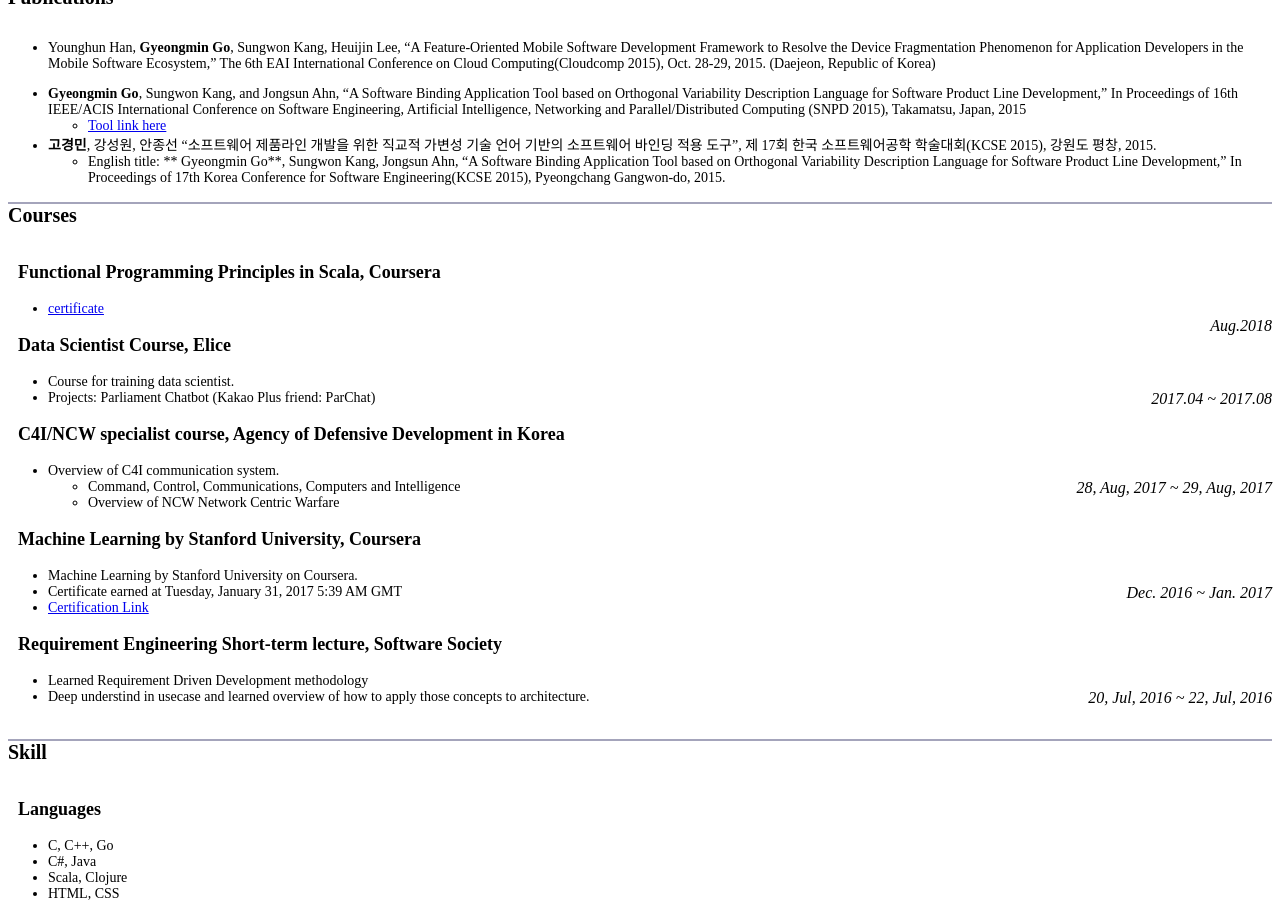
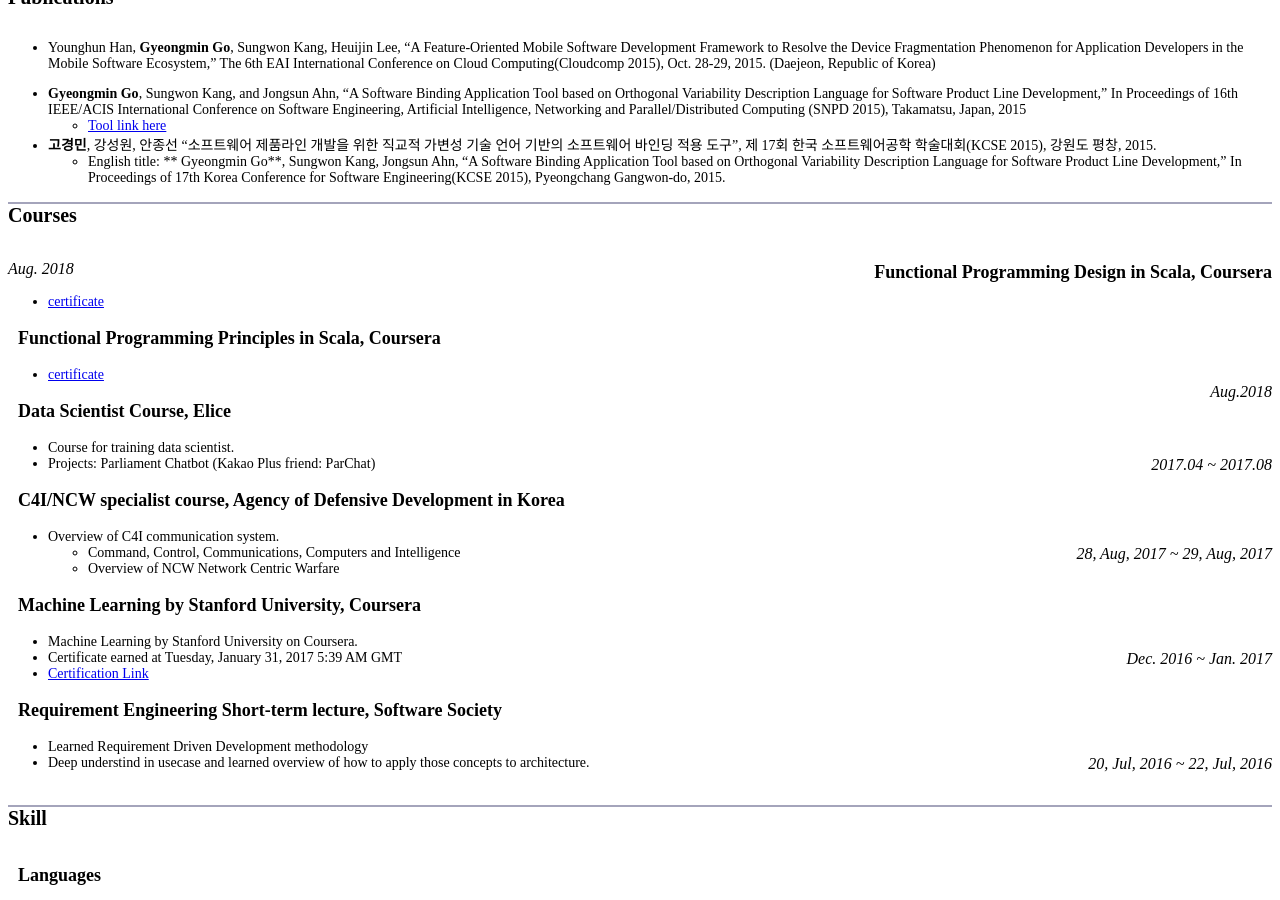
Before and after one commit to gkm2164/gkm2164.github.io, a Jekyll site: the page built from index.md, in a window 1280 px wide and 900 px high, scrolled down 2128 px. Built offline with Jekyll 4.4.1, drawn with Linux system fonts in a browser that asks for light colours; our own code applies the rules of GitHub Pages for plain Markdown files.

Commit message:
Update index.md

```diff
--- a/index.md
+++ b/index.md
@@ -147,6 +147,11 @@ _Oct. 2010 ~ Dec. 2011_
 
 ## Courses
 
+### Functional Programming Design in Scala, Coursera
+{:.float-right}
+_Aug. 2018_
+* [certificate](https://gben.me/ZCIP2nUo)
+
 ### Functional Programming Principles in Scala, Coursera
 
 {:.float-right}
```
